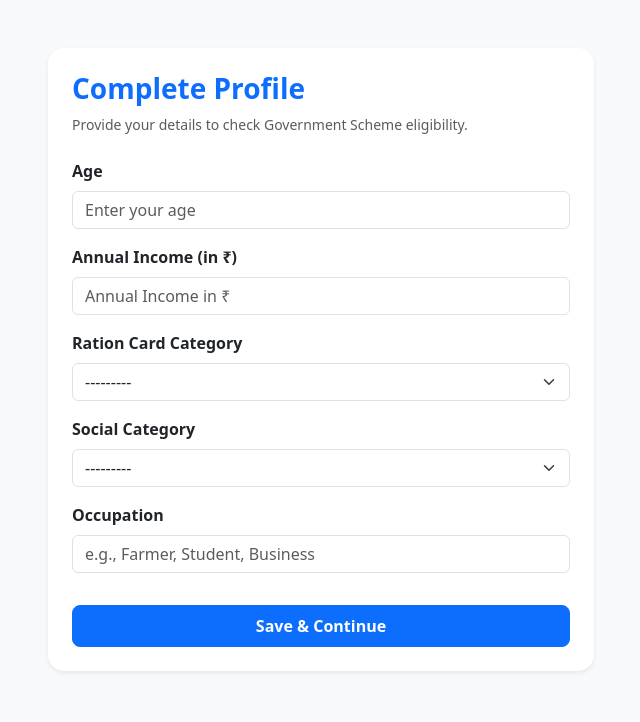
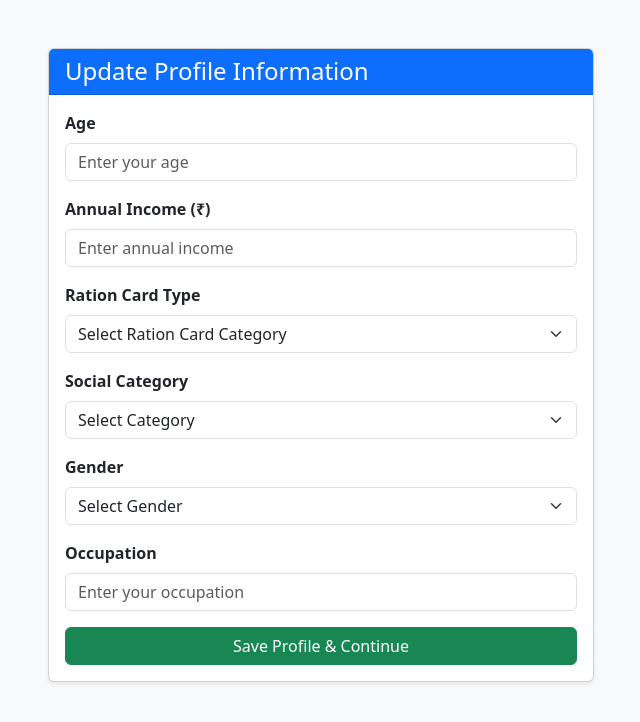
Before and after one commit to 25mp2442-art/AkshayaAssist, a Django app: page /profile-setup/ in a window 1280 px wide. Shown: the top 722 px of the page, without its empty margins (319-959 px from the left). Run offline with Django 5.2, Linux system fonts and the light colour scheme; a user stored in the database is signed in; data comes from the database, SQL or seed files in the repository.

Commit message:
Added process application template and fixed views shortcuts

```diff
--- a/akshaya_project/urls.py
+++ b/akshaya_project/urls.py
@@ -1,23 +1,12 @@
-"""
-URL configuration for akshaya_project project.
-
-The `urlpatterns` list routes URLs to views. For more information please see:
-    https://docs.djangoproject.com/en/5.1/topics/http/urls/
-Examples:
-Function views
-    1. Add an import:  from my_app import views
-    2. Add a URL to urlpatterns:  path('', views.home, name='home')
-Class-based views
-    1. Add an import:  from other_app.views import Home
-    2. Add a URL to urlpatterns:  path('', Home.as_view(), name='home')
-Including another URLconf
-    1. Import the include() function: from django.urls import include, path
-    2. Add a URL to urlpatterns:  path('blog/', include('blog.urls'))
-"""
 from django.contrib import admin
-from django.urls import path, include  # 👈 ഇവിടെ include ആഡ് ചെയ്തു
+from django.urls import path, include
+from django.conf import settings
+from django.conf.urls.static import static
 
 urlpatterns = [
     path('admin/', admin.site.urls),
-    path('', include('welfare_app.urls')),  # 👈 welfare_app ഇവിടെ ലിങ്ക് ചെയ്തു
+    path('', include('welfare_app.urls')),
 ]
+
+if settings.DEBUG:
+    urlpatterns += static(settings.MEDIA_URL, document_root=settings.MEDIA_ROOT)
--- a/welfare_app/templates/profile_setup.html
+++ b/welfare_app/templates/profile_setup.html
@@ -2,44 +2,88 @@
 <html lang="en">
 <head>
     <meta charset="UTF-8">
-    <title>Complete Profile | AkshayaAssist</title>
+    <meta name="viewport" content="width=device-width, initial-scale=1.0">
+    <title>Profile Setup - AkshayaAssist</title>
+    <!-- Bootstrap CSS for styling -->
     <link href="https://cdn.jsdelivr.net/npm/bootstrap@5.3.0/dist/css/bootstrap.min.css" rel="stylesheet">
 </head>
 <body class="bg-light">
-    <div class="container mt-5">
-        <div class="row justify-content-center">
-            <div class="col-md-6">
-                <div class="card shadow-sm border-0 rounded-4 p-4">
-                    <h3 class="fw-bold text-primary mb-2">Complete Profile</h3>
-                    <p class="text-muted small mb-4">Provide your details to check Government Scheme eligibility.</p>
+
+<div class="container mt-5 mb-5">
+    <div class="row justify-content-center">
+        <div class="col-md-6">
+            <div class="card shadow-sm">
+                <div class="card-header bg-primary text-white">
+                    <h4 class="mb-0">Update Profile Information</h4>
+                </div>
+                <div class="card-body">
 
                     <form method="POST">
                         {% csrf_token %}
+
+                        <!-- Age -->
                         <div class="mb-3">
-                            <label class="form-label fw-semibold">Age</label>
-                            {{ form.age }}
+                            <label class="form-label fw-bold">Age</label>
+                            <input type="number" name="age" class="form-control" value="{{ profile.age|default:'' }}" placeholder="Enter your age" required>
                         </div>
+
+                        <!-- Annual Income -->
                         <div class="mb-3">
-                            <label class="form-label fw-semibold">Annual Income (in ₹)</label>
-                            {{ form.annual_income }}
+                            <label class="form-label fw-bold">Annual Income (₹)</label>
+                            <input type="number" step="0.01" name="annual_income" class="form-control" value="{{ profile.annual_income|default:'' }}" placeholder="Enter annual income" required>
                         </div>
+
+                        <!-- Ration Card Category -->
                         <div class="mb-3">
-                            <label class="form-label fw-semibold">Ration Card Category</label>
-                            {{ form.ration_card_type }}
+                            <label class="form-label fw-bold">Ration Card Type</label>
+                            <select name="ration_card_type" class="form-select" required>
+                                <option value="">Select Ration Card Category</option>
+                                <option value="APL" {% if profile.ration_card_type == 'APL' %}selected{% endif %}>APL (Blue/White Card)</option>
+                                <option value="BPL" {% if profile.ration_card_type == 'BPL' %}selected{% endif %}>BPL (Yellow/Pink Card)</option>
+                            </select>
                         </div>
+
+                        <!-- Social Category -->
                         <div class="mb-3">
-                            <label class="form-label fw-semibold">Social Category</label>
-                            {{ form.category }}
+                            <label class="form-label fw-bold">Social Category</label>
+                            <select name="category" class="form-select" required>
+                                <option value="">Select Category</option>
+                                <option value="General" {% if profile.category == 'General' %}selected{% endif %}>General</option>
+                                <option value="OBC" {% if profile.category == 'OBC' %}selected{% endif %}>OBC</option>
+                                <option value="SC" {% if profile.category == 'SC' %}selected{% endif %}>SC</option>
+                                <option value="ST" {% if profile.category == 'ST' %}selected{% endif %}>ST</option>
+                            </select>
                         </div>
+
+                        <!-- Gender -->
                         <div class="mb-3">
-                            <label class="form-label fw-semibold">Occupation</label>
-                            {{ form.occupation }}
+                            <label class="form-label fw-bold">Gender</label>
+                            <select name="gender" class="form-select" required>
+                                <option value="">Select Gender</option>
+                                <option value="Male" {% if profile.gender == 'Male' %}selected{% endif %}>Male</option>
+                                <option value="Female" {% if profile.gender == 'Female' %}selected{% endif %}>Female</option>
+                                <option value="Other" {% if profile.gender == 'Other' %}selected{% endif %}>Other</option>
+                            </select>
                         </div>
-                        <button type="submit" class="btn btn-primary w-100 py-2 mt-3 rounded-3 fw-bold">Save & Continue</button>
+
+                        <!-- Occupation -->
+                        <div class="mb-3">
+                            <label class="form-label fw-bold">Occupation</label>
+                            <input type="text" name="occupation" class="form-control" value="{{ profile.occupation|default:'' }}" placeholder="Enter your occupation" required>
+                        </div>
+
+                        <!-- Submit Button -->
+                        <div class="d-grid gap-2">
+                            <button type="submit" class="btn btn-success">Save Profile & Continue</button>
+                        </div>
+
                     </form>
+
                 </div>
             </div>
         </div>
     </div>
+</div>
+
 </body>
 </html>
--- a/welfare_app/urls.py
+++ b/welfare_app/urls.py
@@ -2,14 +2,18 @@ from django.urls import path
 from . import views
 
 urlpatterns = [
-    path('', views.home, name='home'),
+    # Auth URLs
     path('register/', views.register, name='register'),
     path('login/', views.login_view, name='login'),
     path('logout/', views.logout_view, name='logout'),
-path('profile-setup/', views.profile_setup, name='profile_setup'),
-path('apply/<int:scheme_id>/', views.apply_scheme, name='apply_scheme'),
-path('my-applications/', views.my_applications, name='my_applications'),
-path('staff-dashboard/', views.staff_dashboard, name='staff_dashboard'),
-path('update-status/<int:app_id>/<str:status>/', views.update_application_status, name='update_status'),
 
+    # Citizen URLs
+    path('', views.home, name='home'),
+    path('profile-setup/', views.profile_setup, name='profile_setup'),
+    path('apply/<int:scheme_id>/', views.apply_scheme, name='apply_scheme'),
+    path('my-applications/', views.my_applications, name='my_applications'),
+
+    # Akshaya Staff URLs
+    path('staff/dashboard/', views.staff_dashboard, name='staff_dashboard'),
+    path('staff/process/<int:app_id>/', views.process_application, name='process_application'),
 ]
--- a/welfare_app/views.py
+++ b/welfare_app/views.py
@@ -1,10 +1,15 @@
-from django.shortcuts import render, redirect
+from django.shortcuts import render, redirect, get_object_or_404
 from django.contrib.auth.forms import UserCreationForm, AuthenticationForm
 from django.contrib.auth import login as auth_login, logout as auth_logout
-from django.contrib.auth.decorators import login_required
+from django.contrib.auth.decorators import login_required, user_passes_test
 from django.contrib import messages
 from .forms import UserProfileForm
-from .models import UserProfile, Scheme
+from .models import UserProfile, Scheme, Application
+
+# Helper Check for Staff / Superuser
+def is_staff_user(user):
+    return user.is_staff or user.is_superuser
+
 
 # 1. Registration View
 def register(request):
@@ -19,22 +24,36 @@ def register(request):
         form = UserCreationForm()
     return render(request, 'register.html', {'form': form})
 
-# 2. Login View
+
+# 2. Login View (Role-Based Redirection)
 def login_view(request):
     if request.method == 'POST':
         form = AuthenticationForm(request, data=request.POST)
         if form.is_valid():
             user = form.get_user()
             auth_login(request, user)
-            return redirect('home')
+
+            # 1. അഡ്മിൻ ആണെങ്കിൽ Django Admin Panel-ലേക്ക്
+            if user.is_superuser:
+                return redirect('/admin/')
+
+            # 2. അക്ഷയ സ്റ്റാഫ് ആണെങ്കിൽ Staff Dashboard-ലേക്ക്
+            elif user.is_staff:
+                return redirect('staff_dashboard')
+
+            # 3. സാധാരണ സിറ്റിസൺ ആണെങ്കിൽ Home-ലേക്ക്
+            else:
+                return redirect('home')
     else:
         form = AuthenticationForm()
     return render(request, 'login.html', {'form': form})
+
 
 # 3. Logout View
 def logout_view(request):
     auth_logout(request)
     return redirect('login')
+
 
 # 4. Profile Setup View
 @login_required(login_url='login')
@@ -42,37 +61,52 @@ def profile_setup(request):
     profile, created = UserProfile.objects.get_or_create(user=request.user)
 
     if request.method == 'POST':
-        form = UserProfileForm(request.POST, instance=profile)
-        if form.is_valid():
-            form.save()
-            return redirect('home')  # Home/Dashboard-ലേക്ക് തിരികെ പോകുന്നു
-    else:
-        form = UserProfileForm(instance=profile)
+        profile.age = request.POST.get('age') or None
+        profile.annual_income = request.POST.get('annual_income') or None
+        profile.ration_card_type = request.POST.get('ration_card_type')
+        profile.category = request.POST.get('category')
+        profile.gender = request.POST.get('gender')
+        profile.occupation = request.POST.get('occupation')
 
-    return render(request, 'profile_setup.html', {'form': form})
+        profile.save()
+        return redirect('home')
+
+    return render(request, 'profile_setup.html', {'profile': profile})
+
 
 # 5. Dashboard / Home View with Scheme Matching Logic
 @login_required(login_url='login')
 def home(request):
     profile, created = UserProfile.objects.get_or_create(user=request.user)
-
     eligible_schemes = []
     profile_complete = False
 
-    # യൂസർ നേരത്തെ അപ്ലൈ ചെയ്ത സ്കീം ID-കൾ എടുക്കുന്നു
     applied_scheme_ids = Application.objects.filter(user=request.user).values_list('scheme_id', flat=True)
 
-    if profile.annual_income is not None and profile.ration_card_type and profile.category:
+    if (profile.annual_income is not None and
+        profile.ration_card_type and
+        profile.category and
+        profile.gender):
+
         profile_complete = True
         all_schemes = Scheme.objects.all()
 
+        user_income = float(profile.annual_income)
+        user_card = profile.ration_card_type.strip()
+        user_cat = profile.category.strip()
+        user_gender = profile.gender.strip()
+        user_occ = profile.occupation.strip() if profile.occupation else ""
+        user_age = profile.age or 0
+
         for scheme in all_schemes:
-            income_ok = profile.annual_income <= scheme.max_income_limit
-            ration_ok = (scheme.allowed_ration_card == 'ALL') or (scheme.allowed_ration_card == profile.ration_card_type)
-            category_ok = (scheme.allowed_category == 'ALL') or (scheme.allowed_category == profile.category)
+            income_ok = user_income <= scheme.max_income
+            age_ok = user_age >= scheme.min_age
+            ration_ok = (scheme.allowed_ration_cards == 'ALL') or (scheme.allowed_ration_cards == user_card)
+            category_ok = (scheme.category == 'ALL') or (scheme.category == user_cat)
+            gender_ok = (scheme.allowed_gender == 'ALL') or (scheme.allowed_gender == user_gender)
+            occupation_ok = (scheme.required_occupation == 'ALL') or (scheme.required_occupation == user_occ)
 
-            if income_ok and ration_ok and category_ok:
-                # യൂസർ അപ്ലൈ ചെയ്തിട്ടുണ്ടോ എന്ന് ഫ്ലാഗ് വെക്കുന്നു
+            if income_ok and age_ok and ration_ok and category_ok and gender_ok and occupation_ok:
                 scheme.is_applied = scheme.id in applied_scheme_ids
                 eligible_schemes.append(scheme)
 
@@ -83,40 +117,80 @@ def home(request):
     }
     return render(request, 'home.html', context)
 
-from .models import UserProfile, Scheme, Application
 
+# 6. Apply Scheme View (For Citizen Document Upload)
 @login_required(login_url='login')
 def apply_scheme(request, scheme_id):
-    scheme = Scheme.objects.get(id=scheme_id)
-    # നേരത്തെ അപ്ലൈ ചെയ്തിട്ടുണ്ടോ എന്ന് നോക്കുന്നു
-    already_applied = Application.objects.filter(user=request.user, scheme=scheme).exists()
+    scheme = get_object_or_404(Scheme, id=scheme_id)
+    profile = UserProfile.objects.get(user=request.user)
 
-    if not already_applied:
-        Application.objects.create(user=request.user, scheme=scheme)
-        messages.success(request, f'Successfully applied for {scheme.title}!')
-    else:
-        messages.warning(request, 'You have already applied for this scheme.')
+    existing = Application.objects.filter(user=request.user, scheme=scheme).first()
+    if existing:
+        return redirect('my_applications')
 
-    return redirect('my_applications')
+    if request.method == 'POST':
+        phone = request.POST.get('phone_number')
+        doc = request.FILES.get('document')
 
+        app = Application.objects.create(
+            user=request.user,
+            scheme=scheme,
+            phone_number=phone,
+            document=doc
+        )
+        messages.success(request, f"Application submitted! Your Token Number is {app.token_number}")
+        return redirect('my_applications')
+
+    context = {'scheme': scheme, 'profile': profile}
+    return render(request, 'apply_scheme.html', context)
+
+
+# 7. Citizen Applications List View
 @login_required(login_url='login')
 def my_applications(request):
     applications = Application.objects.filter(user=request.user).order_by('-applied_date')
     return render(request, 'my_applications.html', {'applications': applications})
 
-from django.contrib.admin.views.decorators import staff_member_required
 
-# 1. അക്ഷയ സ്റ്റാഫിനുള്ള ഡാഷ്‌ബോർഡ് View
-@staff_member_required(login_url='login')
+# 8. Akshaya Staff Dashboard View
+@login_required(login_url='login')
+@user_passes_test(is_staff_user)
 def staff_dashboard(request):
-    applications = Application.objects.all().order_by('-applied_date')
-    return render(request, 'staff_dashboard.html', {'applications': applications})
+    status_filter = request.GET.get('status', '')
+    if status_filter:
+        applications = Application.objects.filter(status=status_filter).order_by('-applied_date')
+    else:
+        applications = Application.objects.all().order_by('-applied_date')
 
-# 2. അപേക്ഷയുടെ സ്റ്റാറ്റസ് മാറ്റാനുള്ള View (Approve / Reject)
-@staff_member_required(login_url='login')
-def update_application_status(request, app_id, status):
-    application = Application.objects.get(id=app_id)
-    application.status = status
-    application.save()
-    messages.success(request, f"Application for {application.user.username} has been {status}!")
-    return redirect('staff_dashboard')
+    return render(request, 'staff_dashboard.html', {
+        'applications': applications,
+        'selected_status': status_filter
+    })
+
+
+# 9. Akshaya Staff Processing & Form Filling View
+from django.shortcuts import render, redirect, get_object_or_404
+from .models import Application  # നിങ്ങളുടെ മോഡലിന്റെ പേര്
+
+def process_application(request, app_id):
+    # Application കണ്ടെത്തുക
+    app = get_object_or_404(Application, id=app_id) # അല്ലെങ്കിൽ നിങ്ങളുടെ ID ഫീൽഡ് അനുസരിച്ച്
+
+    if request.method == 'POST':
+        # ഫോമിൽ നിന്ന് വാല്യൂസ് എടുക്കുന്നു
+        app.status = request.POST.get('status')
+        app.remarks = request.POST.get('remarks')
+
+        # അക്ഷയ സ്റ്റാഫ് ഫിൽ ചെയ്യുന്ന വിവരങ്ങൾ
+        app.applicant_name = request.POST.get('applicant_name')
+        app.id_number = request.POST.get('id_number') # എധാർ/റേഷൻ കാർഡ് നമ്പർ പോലെ
+        app.income = request.POST.get('income')
+
+        # ഫയലുകൾ അല്ലെങ്കിൽ ഡോക്യുമെന്റ്സ് ഉണ്ടെങ്കിൽ
+        if request.FILES.get('document'):
+            app.document = request.FILES['document']
+
+        app.save()
+        return redirect('staff_dashboard') # അല്ലെങ്കിൽ നിങ്ങളുടേതായ വിജയകരമായ റീഡയറക്ട് URL
+
+    return render(request, 'process_application.html', {'app': app})
```
Also changed, not shown: welfare_app/models.py (+77 -8 lines), welfare_app/templates/apply_scheme.html (added, +50 -0 lines), welfare_app/templates/home.html (+12 -10 lines), welfare_app/templates/process_application.html (added, +85 -0 lines), welfare_app/templates/staff_dashboard.html (+3 -8 lines), application_docs/Taxonomy-of-Language-Learning-Coursera-12-30-2025_10_30_PM.png (added), db.sqlite3, welfare_app/migrations/0004_remove_application_remarks_and_more.py (added), welfare_app/migrations/0005_remove_scheme_allowed_category_and_more.py (added), welfare_app/migrations/0006_scheme_allowed_gender_userprofile_gender_and_more.py (added), welfare_app/migrations/0007_scheme_required_occupation_and_more.py (added), welfare_app/migrations/0008_scheme_extra_fields.py (added), welfare_app/migrations/0009_remove_application_applicant_phone_and_more.py (added), welfare_app/migrations/0010_application_form_data_alter_application_status.py (added).
